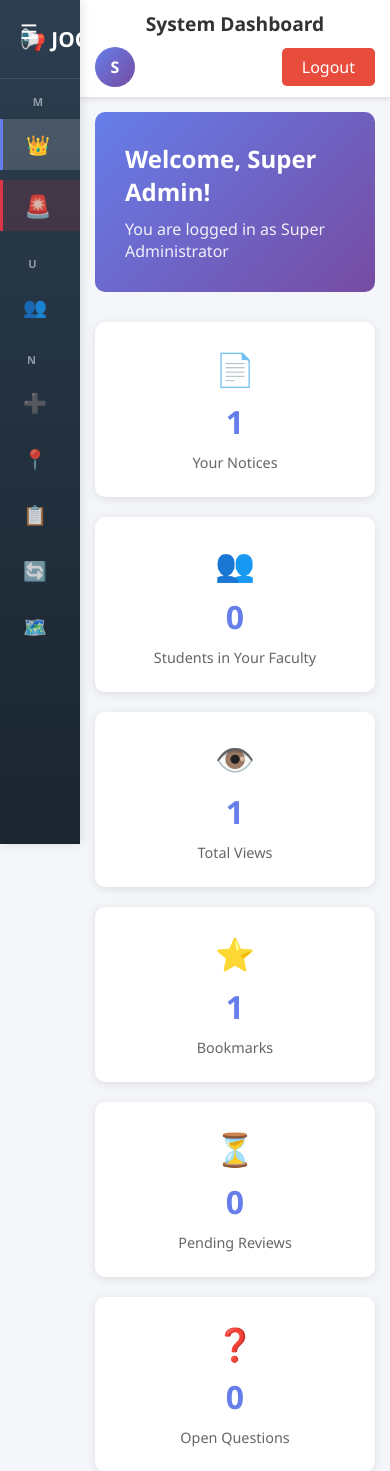
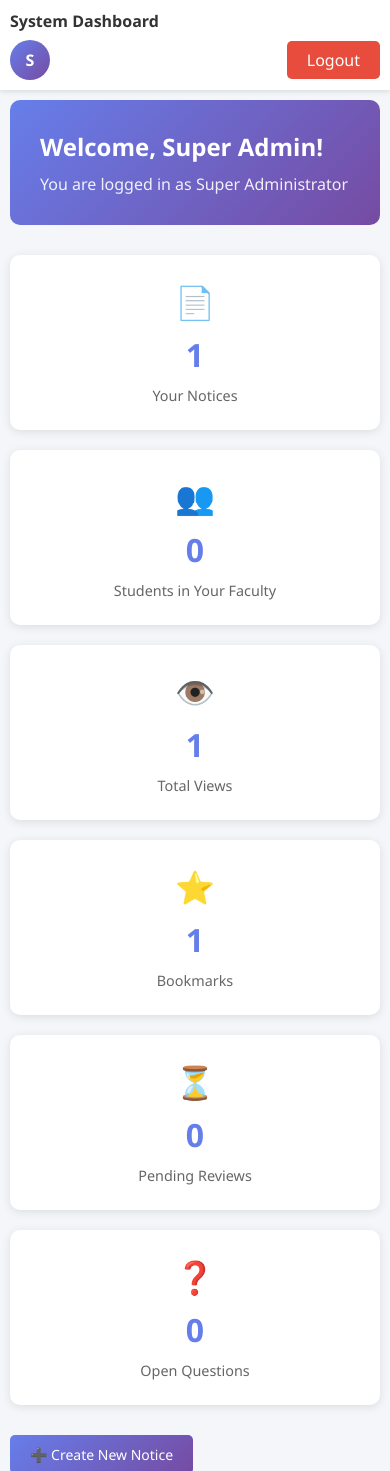
Before and after one commit to noris-glitch/campus-notice, a PHP site: page /super_admin/dashboard.php in a window 390 px wide. Shown: the top 1471 px of the page. Run offline with PHP 8.4, Linux system fonts and the light colour scheme; a user stored in the database is signed in; data comes from the database, SQL or seed files in the repository; tables that the repository leaves empty hold one stand-in row (values such as "Sample post").

Commit message:
Add mobile responsive sidebar and API endpoints

```diff
--- a/assets/css/dashboard.css
+++ b/assets/css/dashboard.css
@@ -730,76 +730,56 @@ body {
     .sidebar {
         width: 80px;
     }
-
-    .sidebar .menu-text {
-        display: none;
-    }
-
-    .sidebar .faculty-info {
-        display: none;
-    }
-
+    .sidebar .menu-text { display: none; }
+    .sidebar .faculty-info { display: none; }
     .sidebar .menu-section {
         text-align: center;
         padding: 15px 5px 5px 5px;
         font-size: 0;
     }
-
-    .sidebar .menu-section::first-letter {
-        font-size: 11px;
-    }
-
-    .main-content {
-        margin-left: 80px;
-    }
-
-    .top-navbar {
-        padding: 10px 15px;
-        flex-direction: column;
-        gap: 10px;
-    }
-
-    .page-title {
-        font-size: 1.2rem;
-    }
-
-    .user-info {
-        width: 100%;
-        justify-content: space-between;
-    }
-
-    .content-area {
-        padding: 15px;
-    }
-
-    .stats-grid {
-        grid-template-columns: 1fr;
-    }
-
-    .form-row {
-        grid-template-columns: 1fr;
-    }
-
-    .notice-meta {
-        flex-direction: column;
-        align-items: flex-start;
-    }
-
-    .notification-panel {
-        width: 300px;
-        right: -50px;
-    }
+    .sidebar .menu-section::first-letter { font-size: 11px; }
+    .main-content { margin-left: 80px; }
+    .top-navbar { padding: 10px 15px; }
+    .page-title { font-size: 1.2rem; }
+    .user-info { width: 100%; justify-content: space-between; }
+    .content-area { padding: 15px; }
+    .stats-grid { grid-template-columns: 1fr; }
+    .form-row { grid-template-columns: 1fr; }
+    .notice-meta { flex-direction: column; align-items: flex-start; }
+    .notification-panel { width: 300px; right: -50px; }
 }
 
-@media (max-width: 480px) {
-    .user-name {
-        display: none;
+/* Phone fix - overrides everything above */
+@media (max-width: 576px) {
+    .sidebar {
+        width: 0 !important;
+        overflow: hidden !important;
+        padding: 0 !important;
     }
+    .main-content {
+        margin-left: 0 !important;
+        width: 100% !important;
+    }
+    .top-navbar {
+        padding: 10px !important;
+        flex-wrap: wrap;
+        gap: 8px;
+    }
+    .page-title { font-size: 1rem !important; }
+    .user-name { display: none !important; }
+    .content-area { padding: 10px !important; }
+    .stats-grid { grid-template-columns: 1fr !important; }
+    .notice-card { padding: 12px !important; }
+    .notification-panel { width: 260px !important; right: -10px !important; }
+    .data-table { display: block; overflow-x: auto; }
+    .toggle-sidebar { display: none !important; }
+}
 
-    .notification-panel {
-        width: 280px;
-        right: -80px;
-    }
+@media print {
+    .sidebar, .top-navbar, .toggle-sidebar,
+    .logout-btn, .btn-bookmark { display: none !important; }
+    .main-content { margin-left: 0 !important; }
+    .notice-card { break-inside: avoid; box-shadow: none; border: 1px solid #ddd; }
 }
 
 /* ============================================
@@ -824,3 +804,67 @@ body {
         border: 1px solid #ddd;
     }
 }
+/* ============================================
+   MOBILE PHONE FIX (max-width: 576px)
+   ============================================ */
+@media (max-width: 576px) {
+    .sidebar {
+        width: 0;
+        overflow: hidden;
+        padding: 0;
+    }
+
+    .sidebar.mobile-open {
+        width: 280px;
+    }
+
+    .main-content {
+        margin-left: 0 !important;
+        width: 100%;
+    }
+
+    .top-navbar {
+        padding: 10px;
+        flex-wrap: wrap;
+        gap: 8px;
+    }
+
+    .page-title {
+        font-size: 1rem;
+    }
+
+    .user-name {
+        display: none;
+    }
+
+    .content-area {
+        padding: 10px;
+    }
+
+    .stats-grid {
+        grid-template-columns: 1fr;
+        gap: 10px;
+    }
+
+    .notice-card {
+        padding: 12px;
+    }
+
+    .notification-panel {
+        width: 260px;
+        right: -10px;
+    }
+
+    .data-table {
+        display: block;
+        overflow-x: auto;
+    }
+
+    .form-row {
+        grid-template-columns: 1fr;
+    }
+
+    .toggle-sidebar {
+        display: none;
+    }
+}
--- a/config/database.php
+++ b/config/database.php
@@ -1,9 +1,9 @@
 <?php
 // Database configuration for JOOUST Campus Notice System
-$host = 'localhost';
-$dbname = 'campus-notice';  // Your database name with hyphen
-$username = 'root';
-$password = '';
+$host = 'sql306.infinityfree.com';
+$dbname = 'if0_41951297_campusnotice';  // Your database name with hyphen
+$username = 'if0_41951297';
+$password = 'wz8Hp4hNrjcYz';
 
 // Enable error reporting for debugging (disable in production)
 error_reporting(E_ALL);
--- a/includes/sidebar.php
+++ b/includes/sidebar.php
@@ -489,6 +489,20 @@ if(isset($_SESSION['user_id']) && $user_role == 'super_admin') {
         display: none;
     }
 }
+@media (max-width: 576px) {
+    .sidebar {
+        width: 0 !important;
+        overflow: hidden !important;
+        padding: 0 !important;
+        min-width: 0 !important;
+    }
+    .sidebar-header,
+    .faculty-info,
+    .menu-section,
+    .menu-item {
+        display: none !important;
+    }
+}
 </style>
 
 <script>
@@ -524,4 +538,11 @@ document.addEventListener('DOMContentLoaded', function() {
         if(toggleIcon) toggleIcon.textContent = '▶';
     }
 });
+// Auto-collapse on mobile
+if (window.innerWidth <= 576) {
+    const sidebar = document.getElementById('sidebar');
+    const mainContent = document.querySelector('.main-content');
+    if(sidebar) sidebar.classList.add('collapsed');
+    if(mainContent) mainContent.style.marginLeft = '0';
+}
 </script>
```
Also changed, not shown: ajax/api/login.php (added, +33 -0 lines), 1 other file.
